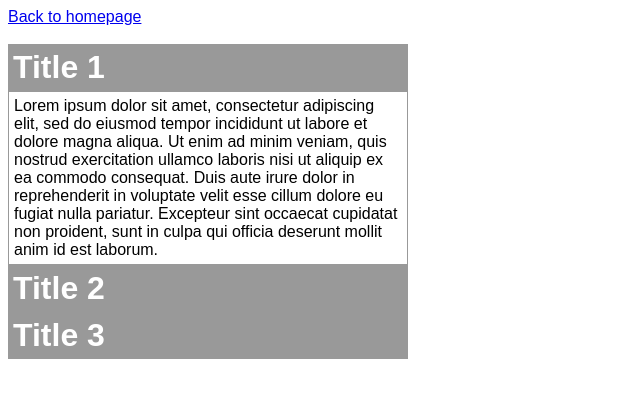
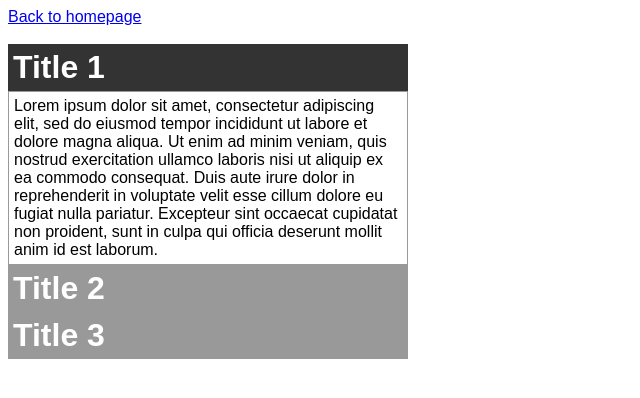
Before and after one commit to Sevrahk/seAccordion, a website: page demo/simple.html in a window 1280 px wide. Shown: the whole page, without its empty margins (0-640 px from the left). Drawn offline with nearby package versions, Linux system fonts and the light colour scheme.

Commit message:
Add header-opened to demos

```diff
--- a/demo/css/style.css
+++ b/demo/css/style.css
@@ -12,6 +12,9 @@ body {
     background: #999999;
     color: #ffffff;
 }
+.accordion .header-opened {
+    background: #333333;
+}
 
 .accordion div, .accordion .content {
     padding: 5px;
```
